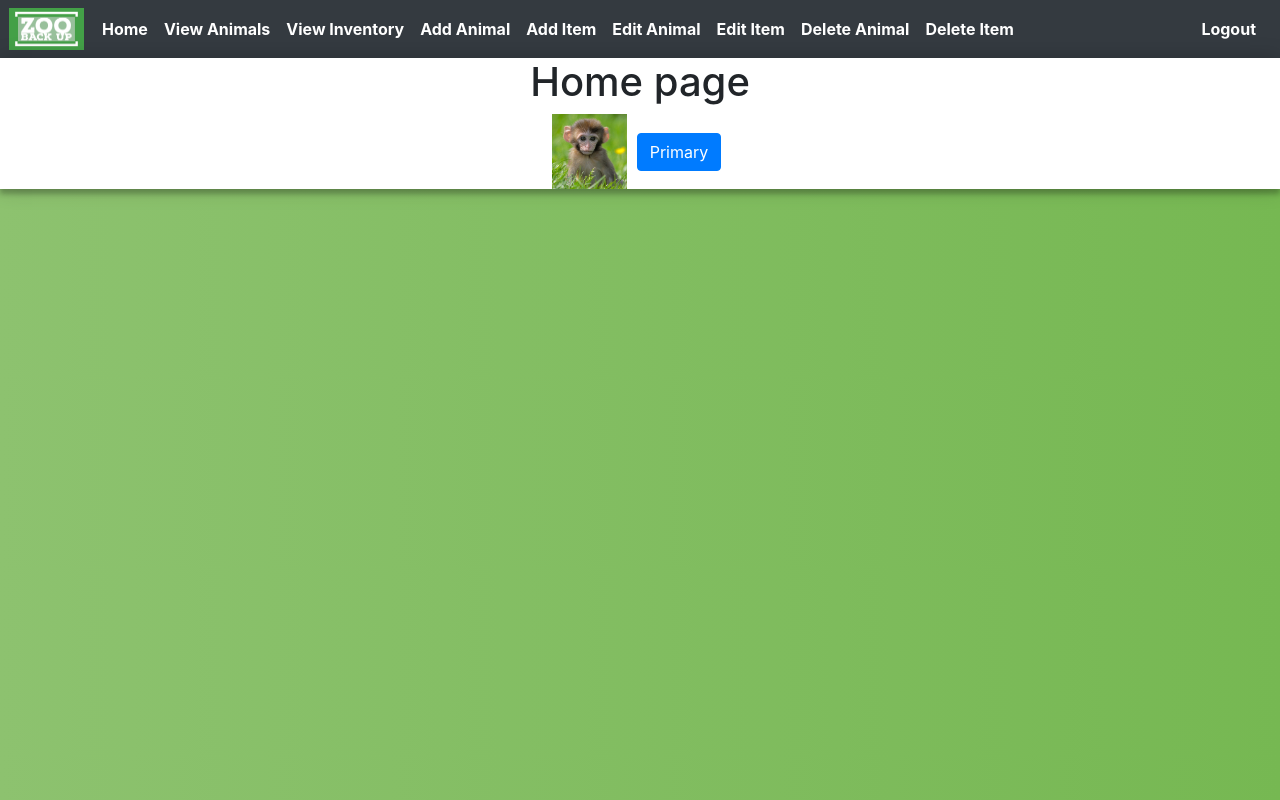
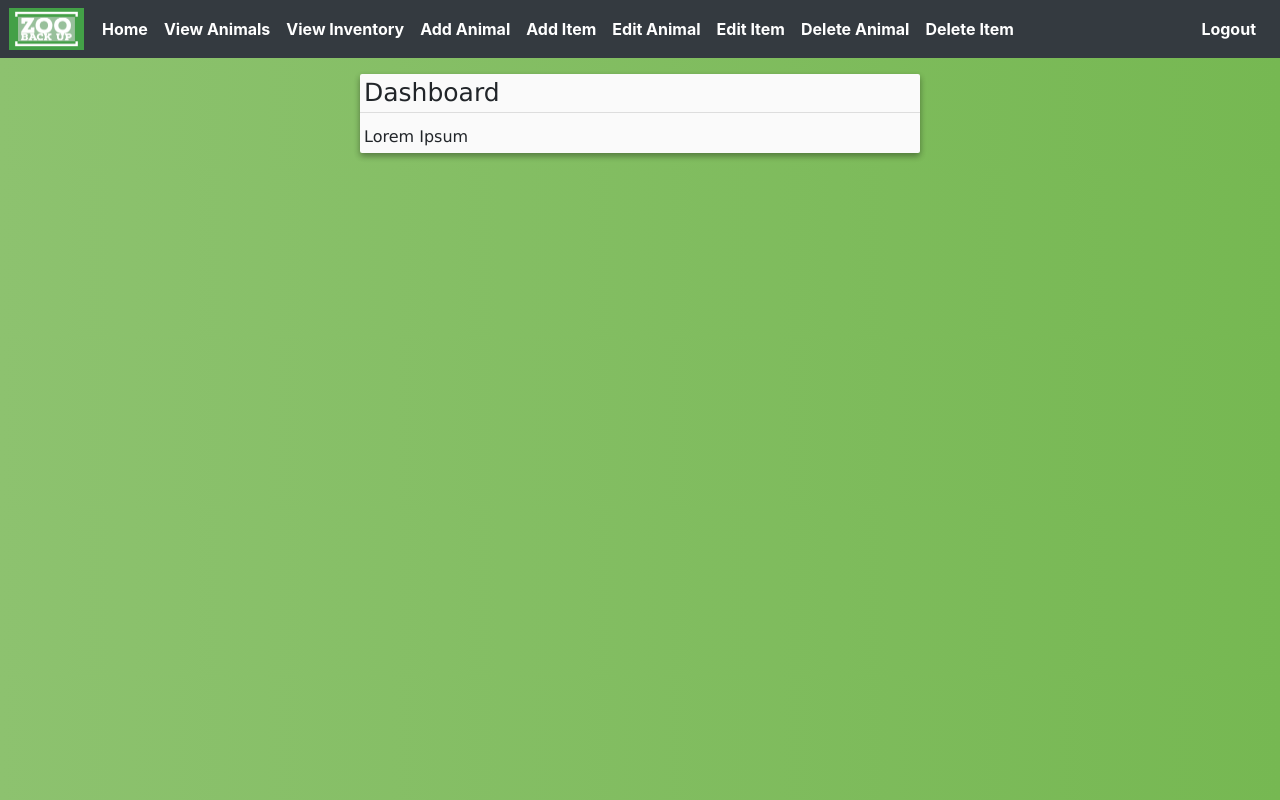
Before and after one commit to myamout/ZooBackup, a React app: page /user in a window 1280 px wide. Built offline with nearby package versions, Linux system fonts and the light colour scheme; the HTML template or start-up script is replaced by a standard one.

Commit message:
Dashboard cards and shit

```diff
--- a/src/components/animalFunctions/home.jsx
+++ b/src/components/animalFunctions/home.jsx
@@ -5,10 +5,22 @@ export default class Home extends Component {
     // Just renders a h1 tag to the page
     render() {
         return(
-        	<div className="largeContainer">
-	            <h1> Home page </h1>
-                <img src="../media/monkey.jpg" className="navLogoSize" alt=""></img>
-	            <button type="button" className="btn btn-primary tester">Primary</button>
+            /*
+                Dashboard reports:
+                ----
+                - Tracking animals with bad health.
+                - Amount of different types of animals.
+                - Gender differences.
+                - Highest & lowest amount of food from inventory
+                - Oldest & youngest animals.
+            */
+            <div className="dashboard-container">
+            	<div className="dashboard-card">
+    	            <h1> Dashboard </h1>
+                    <div>
+                    Lorem Ipsum
+                    </div>
+                </div>
             </div>
         );
     }
--- a/src/scss/styles.scss
+++ b/src/scss/styles.scss
@@ -123,3 +123,27 @@ body {
   -webkit-font-smoothing: antialiased;
   -moz-osx-font-smoothing: grayscale;
 }
+
+.dashboard-card{
+  width: 560px;
+  border-radius:2px;
+  max-width:97%;
+  background-color:#fafafa;
+  box-shadow: 0 3px 6px rgba(0,0,0,0.16), 0 3px 6px rgba(0,0,0,0.23);
+}
+.dashboard-card h1{
+  font-weight:lighter;
+  font-size:25px;
+  padding: 4px;
+  border-bottom:1px solid #ddd;
+}
+.dashboard-card div{
+  padding:4px;
+}
+.dashboard-container{
+  display:flex;
+  justify-content:center;
+  align-items:center;
+  padding:16px;
+  font-family:verdana, sans-serif;
+}
```
